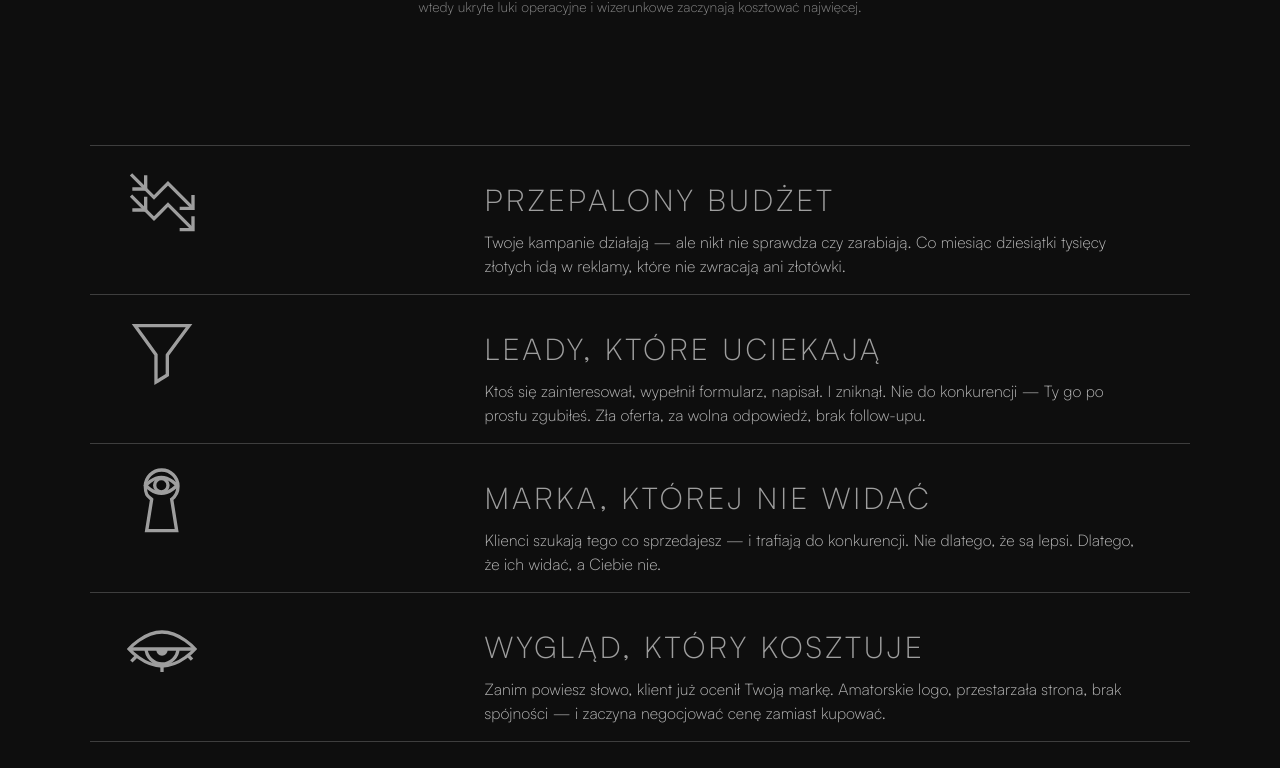
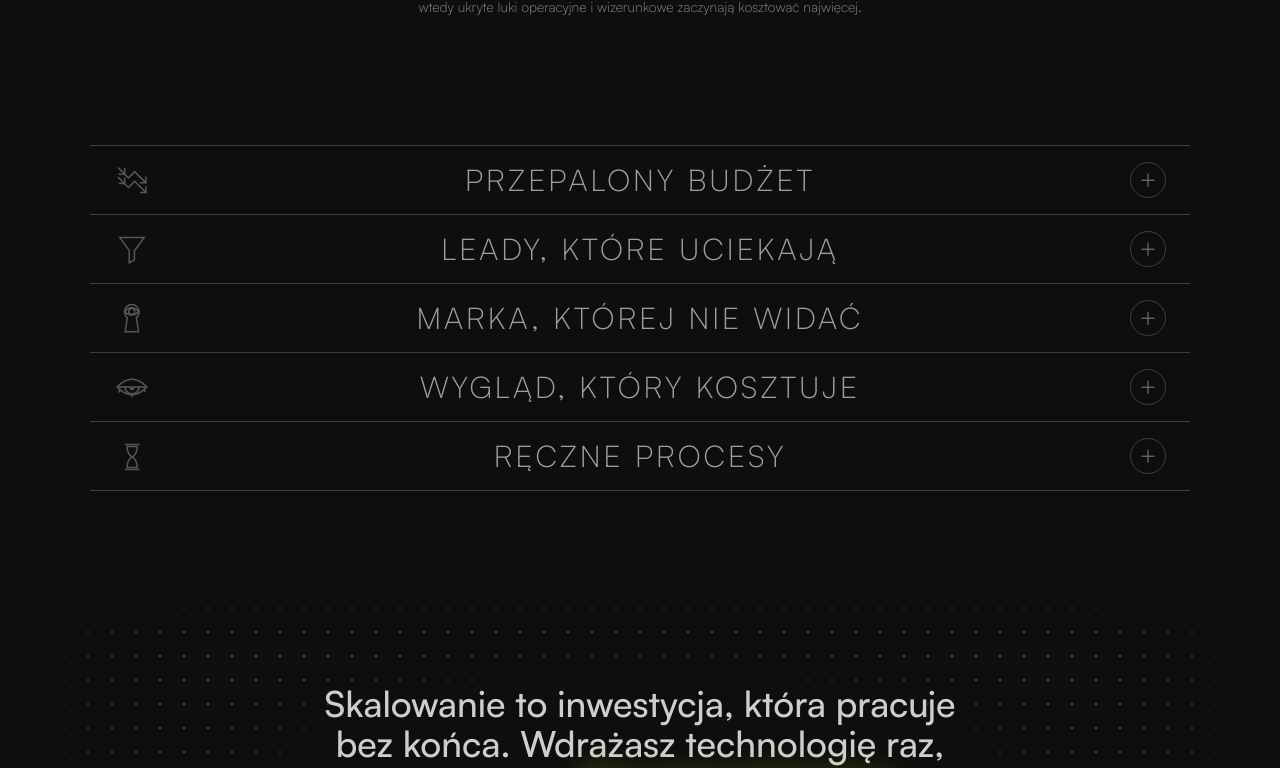
Before and after one commit to krychagonzo/STRONA_SCALOVA, a React (Vite) app: page / in a window 1280 px wide. Shown: the part 1254-2022 px from the top of the page. Built offline with nearby package versions, Linux system fonts and the light colour scheme.

Commit message:
feat: add Features component with accordion layout and initialize .FullName file

```diff
--- a/src/components/Features.jsx
+++ b/src/components/Features.jsx
@@ -1,4 +1,4 @@
-import React from 'react';
+import React, { useState } from 'react';
 
 const problems = [
   {
@@ -29,9 +29,13 @@ const problems = [
 ];
 
 export default function Features() {
+  const [activeStep, setActiveStep] = useState(-1);
+
   return (
     <section id="features" className="relative w-full bg-obsidian py-20 md:py-28 px-4 md:px-8 flex flex-col items-center select-none z-10">
       <div className="w-full max-w-[1100px]">
+
+        {/* NAGŁÓWEK SEKCJI */}
         <div className="mb-20 md:mb-32 text-center uppercase tracking-widest font-heading px-6 flex flex-col items-center">
           <span className="font-heading font-light text-accent text-xs tracking-[0.2em] uppercase mb-4 block">
             Bariery
@@ -44,21 +48,21 @@ export default function Features() {
           </p>
         </div>
 
-        {/* LISTA STATYCZNA */}
-        <div className="flex flex-col border-t border-white/20 relative">
+        {/* LISTA AKORDEONOWA */}
+        <div className="flex flex-col border-t border-white/20">
           {problems.map((problem, index) => {
+            const isActive = activeStep === index;
             return (
+              <div key={index} className="border-b border-white/20">
+
+                {/* WIERSZ — nagłówek, zawsze widoczny */}
                 <div
-                key={index}
-                className="border-b border-white/20 overflow-hidden hover:bg-white/[0.01] transition-colors duration-500"
+                  onClick={() => setActiveStep(isActive ? -1 : index)}
+                  className={`group flex w-full cursor-pointer items-center gap-4 md:gap-6 py-3 md:py-4 px-2 md:px-6 transition-colors duration-300 ${isActive ? 'bg-white/[0.02]' : 'hover:bg-white/[0.01]'}`}
                 >
+                  {/* IKONA — mała, zawsze widoczna */}
                   <div
-                  className="group flex w-full items-start pt-2 md:pt-4 pb-2 md:pb-4 px-2 md:px-8"
-                >
-                  {/* IKONA */}
-                  <div className="w-[30%] md:w-[35%] pl-1 md:pl-0 flex items-start justify-center md:justify-start">
-                    <div
-                      className="bg-current w-[50px] h-[50px] md:w-[80px] md:h-[80px] text-ivory/60 group-hover:text-accent transition-colors duration-700"
+                    className={`flex-shrink-0 w-[28px] h-[28px] md:w-[36px] md:h-[36px] transition-all duration-500 ${isActive ? 'text-accent scale-[1.8]' : 'text-white/30 group-hover:text-white/50 scale-100'}`}
                     style={{
                       maskImage: `url(${problem.icon})`,
                       WebkitMaskImage: `url(${problem.icon})`,
@@ -67,30 +71,34 @@ export default function Features() {
                       maskPosition: 'center',
                       WebkitMaskPosition: 'center',
                       maskRepeat: 'no-repeat',
-                        WebkitMaskRepeat: 'no-repeat'
+                      WebkitMaskRepeat: 'no-repeat',
+                      backgroundColor: 'currentColor',
                     }}
                   />
-                  </div>
 
-                  {/* ZAWARTOŚĆ PRAWA STRONA */}
-                  <div className="w-[70%] md:w-[65%] flex justify-between items-start pt-2 md:pt-4">
-                    <div className="flex flex-col pr-4 mt-0 md:mt-1">
-                      <h3 className="font-heading text-lg md:text-3xl uppercase tracking-widest text-ivory/60 group-hover:text-ivory transition-colors duration-500 font-light">
+                  {/* TYTUŁ */}
+                  <h3 className={`flex-1 text-center font-heading text-xl md:text-3xl uppercase tracking-widest font-light transition-colors duration-500 ${isActive ? 'text-ivory' : 'text-ivory/60 group-hover:text-ivory/90'}`}>
                     {problem.title}
                   </h3>
 
-                      <div class="mt-2 md:mt-3">
-                        <p className="font-heading text-ivory/70 text-xs md:text-sm lg:text-base leading-relaxed max-w-2xl font-light normal-case">
+                  {/* PRZYCISK +/− */}
+                  <div className={`flex-shrink-0 w-7 h-7 md:w-9 md:h-9 border rounded-full flex items-center justify-center text-base md:text-lg font-light transition-colors duration-500 ${isActive ? 'border-accent text-accent' : 'border-white/20 text-white/40 group-hover:border-white/50 group-hover:text-white/70'}`}>
+                    {isActive ? '−' : '＋'}
+                  </div>
+                </div>
+
+                {/* ROZWIJANY OPIS */}
+                <div className={`overflow-hidden transition-all duration-700 ease-[cubic-bezier(0.87,0,0.13,1)] ${isActive ? 'max-h-[400px] opacity-100' : 'max-h-0 opacity-0'}`}>
+                  <p className="font-heading text-ivory/60 text-sm md:text-base leading-relaxed font-light normal-case px-2 md:px-6 pb-5 md:pb-7 text-center mx-auto max-w-3xl">
                     {problem.desc}
                   </p>
                 </div>
-                    </div>
-                  </div>
-                </div>
+
               </div>
             );
           })}
         </div>
+
       </div>
     </section>
   );
```
Also changed, not shown: 1 other file (tests, documents, lock files or other folders). Lines whose indentation alone changed are shown as unchanged.
